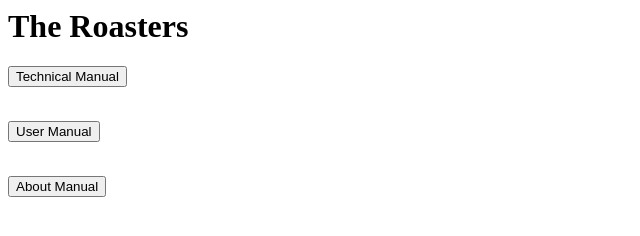
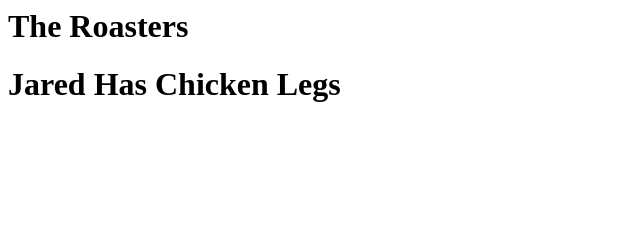
Before and after one commit to greeta/GoPiGoNavigation, a plain HTML site: page docs/index.html in a window 1280 px wide. Shown: the whole page, without its empty margins (0-640 px from the left). Drawn offline with Linux system fonts and the light colour scheme.

Commit message:
Revert "Add Pages"
This reverts commit 9f25bf7b71e2227152a96042627de9b5b4f2993c.

```diff
--- a/docs/index.html
+++ b/docs/index.html
@@ -4,16 +4,6 @@
 </head>
 <body>
 	<h1>The Roasters</h1>
-    <form method="get" action="TechnicalManual.html">
-        <button type="submit">Technical Manual</button>
-    </form>
-    <br/>
-    <form method="get" action="UserManual.html">
-        <button type="submit">User Manual</button>
-    </form>
-    <br/>
-    <form method="get" action="About.html">
-        <button type="submit">About Manual</button>
-    </form>
+    <h1>Jared Has Chicken Legs</h1>
 </body>
 </html>
```
Also changed, not shown: docs/About.html (deleted, +0 -9 lines), docs/TechnicalManual.html (deleted, +0 -9 lines), docs/UserManual.html (deleted, +0 -9 lines).
